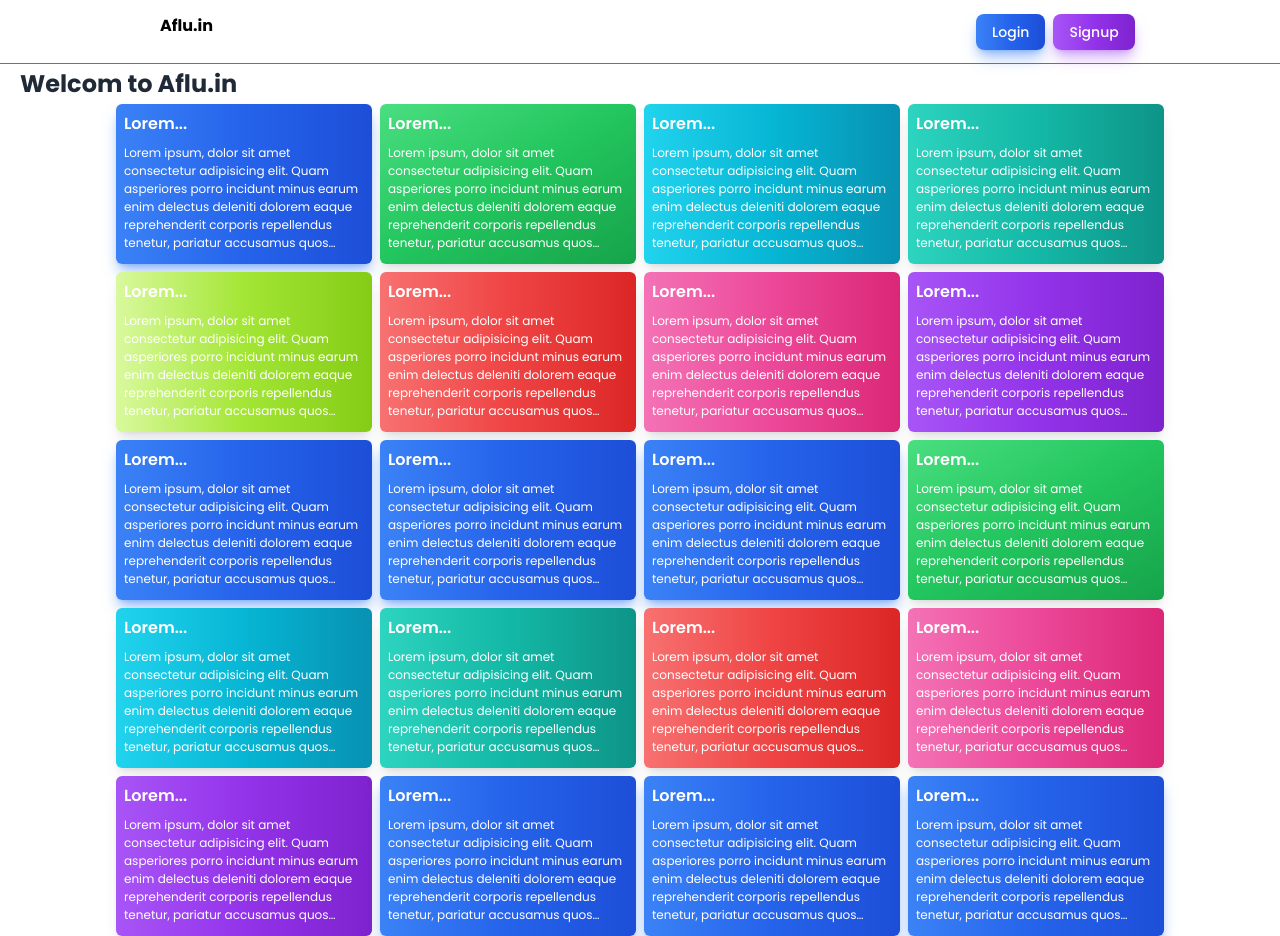
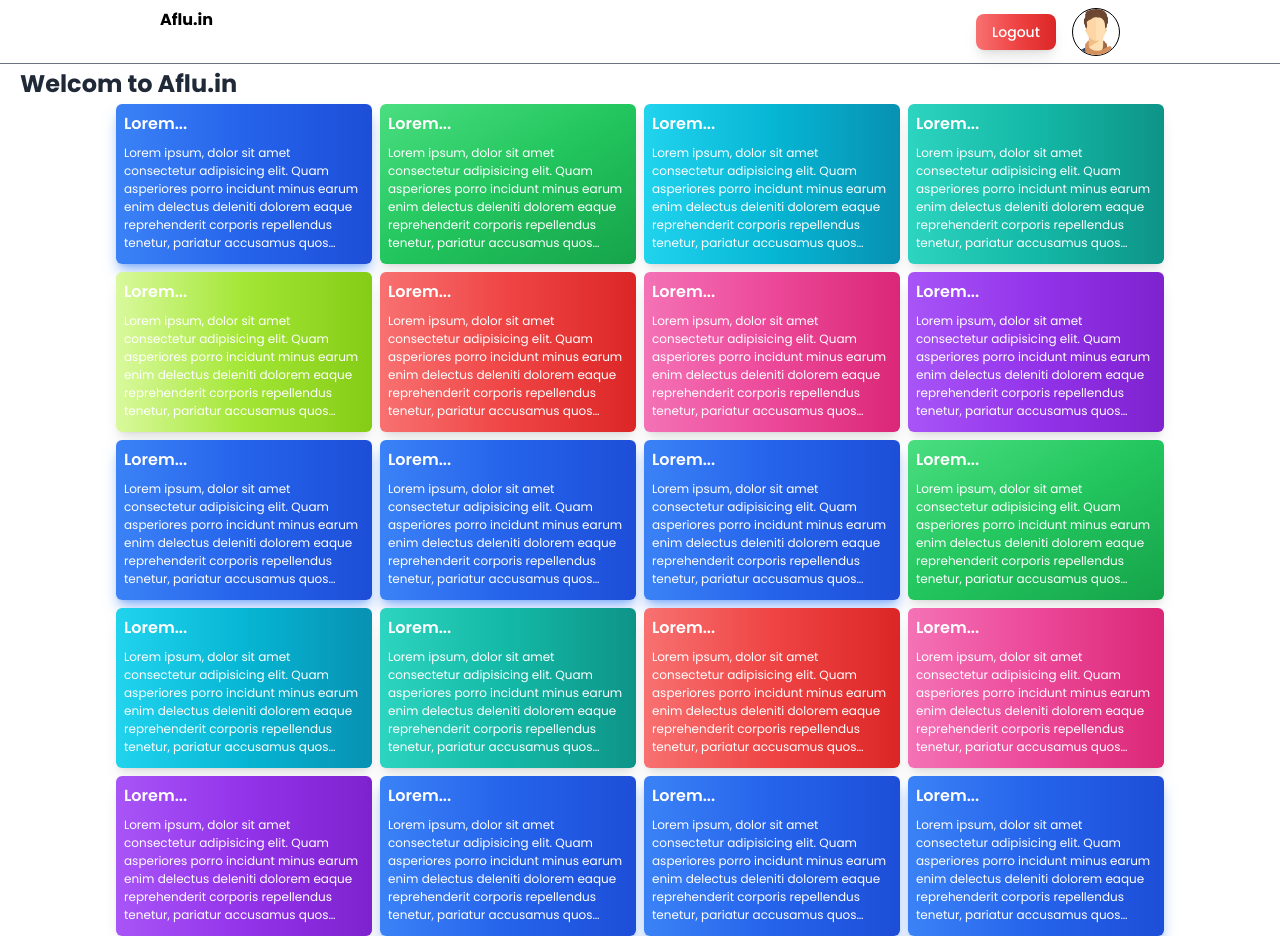
Before and after one commit to mohamedaflah/MERN_usermanagement_Client, a React (Vite) app: page / in a window 1280 px wide. Built offline with nearby package versions, Linux system fonts and the light colour scheme; no server answers; a web font is replaced by a local one.

Commit message:
complted

```diff
--- a/src/components/Navbar.jsx
+++ b/src/components/Navbar.jsx
@@ -1,29 +1,42 @@
 // import { useEffect, useState } from "react";
 import { useSelector } from "react-redux";
 import { useNavigate } from "react-router-dom";
-import demmyImage from '../assets/download.png'
+import demmyImage from "../assets/download.png";
 import { axiosInstance } from "../constants/constants";
 import { useEffect, useState } from "react";
 function Navbar() {
   const navigate = useNavigate();
-  const all=useSelector((state)=>state)
+  const all = useSelector((state) => state);
   const state = useSelector((state) => state.userAuth);
-  const userData=useSelector((state)=>state.signupdata).signupData
-  const [auth,setisAuth]=useState(false)
+  const userData = useSelector((state) => state.signupdata).signupData;
+  const [isLogin, setisLogin] = useState(false);
   console.log(state, "state ");
   console.log(all, "all state ");
   console.log(JSON.stringify(userData), "userdata ");
   console.log(userData.username, "userdataname ");
-  useEffect(()=>{
+  useEffect(() => {
     // alert('calling nav useEffect')
-  },[navigate,location])
+    // alert(location.pathname)
+    // if(location.pathname==='/login'){
+    //   setisLogin(true)
+    // }else{
+    //   setisLogin(false)
+    // }
+  }, [navigate, location]);
   return (
+    <>
+      {location.pathname === "/login" ||location.pathname=='/signup' ? (
         <header className="flex items-center justify-center w-full h-16 border-b border-gray-500">
           <div className="lg:w-[75%] md:w-[85%] w-[90%]  flex justify-between">
-        <h1 className="text-1xl text-grey-500  font-bold cursor-pointer" onClick={()=>navigate('/')}>Aflu.in</h1>
+            <h1
+              className="text-1xl text-grey-500  font-bold cursor-pointer"
+              onClick={() => navigate("/")}
+            >
+              Aflu.in
+            </h1>
 
             <div className="flex items-center justify-between gap-2 w-36">
-          {!state.isAuthenticated ? (
+              {!isLogin ? (
                 <>
                   <div
                     className="flex items-center px-4 py-2 text-sm font-medium text-center text-white rounded-lg shadow-lg cursor-pointer p- bg-gradient-to-r from-blue-500 via-blue-600 to-blue-700 hover:bg-gradient-to-br focus:ring-4 focus:outline-none focus:ring-blue-300 dark:focus:ring-blue-800 shadow-blue-500/50 dark:shadow-lg dark:shadow-blue-800/80"
@@ -47,23 +60,78 @@ function Navbar() {
                   <div
                     className="flex items-center px-4 py-2 text-sm font-medium text-center text-white rounded-lg shadow-lg cursor-pointer p- bg-gradient-to-r from-red-400 via-red-500 to-red-600 hover:bg-gradient-to-br focus:ring-4 focus:outline-none focus:ring-red-300 dark:focus:ring-red-800"
                     onClick={() => {
-                axiosInstance.get("/logout").then(response=>{
-                  if(response.data.status){
-                    navigate('/login')
+                      axiosInstance.get("/logout").then((response) => {
+                        if (response.data.status) {
+                          navigate("/login");
                         }
-                })
+                      });
                     }}
                   >
                     {"Logout"}
                   </div>
-            <div className="w-12 h-12 border border-black rounded-full overflow-hidden cursor-pointer" onClick={()=>navigate(`/profile/${userData._id}`)}>
-              <img src={userData.profileImage?userData.profileImage:demmyImage} alt="" className="object-cover h-full w-full" />
+                  <div
+                    className="w-12 h-12 border border-black rounded-full overflow-hidden cursor-pointer"
+                    onClick={() => navigate(`/profile/${userData._id}`)}
+                  >
+                    <img
+                      src={
+                        userData.profileImage
+                          ? userData.profileImage
+                          : demmyImage
+                      }
+                      alt=""
+                      className="object-cover h-full w-full"
+                    />
                   </div>
                 </>
               )}
             </div>
           </div>
         </header>
+      ) : (
+        <header className="flex items-center justify-center w-full h-16 border-b border-gray-500">
+        <div className="lg:w-[75%] md:w-[85%] w-[90%]  flex justify-between">
+          <h1
+            className="text-1xl text-grey-500  font-bold cursor-pointer"
+            onClick={() => navigate("/")}
+          >
+            Aflu.in
+          </h1>
+
+          <div className="flex items-center justify-between gap-2 w-36">
+              <>
+                <div
+                  className="flex items-center px-4 py-2 text-sm font-medium text-center text-white rounded-lg shadow-lg cursor-pointer p- bg-gradient-to-r from-red-400 via-red-500 to-red-600 hover:bg-gradient-to-br focus:ring-4 focus:outline-none focus:ring-red-300 dark:focus:ring-red-800"
+                  onClick={() => {
+                    axiosInstance.get("/logout").then((response) => {
+                      if (response.data.status) {
+                        navigate("/login");
+                      }
+                    });
+                  }}
+                >
+                  {"Logout"}
+                </div>
+                <div
+                  className="w-12 h-12 border border-black rounded-full overflow-hidden cursor-pointer"
+                  onClick={() => navigate(`/profile/${userData._id}`)}
+                >
+                  <img
+                    src={
+                      userData.profileImage
+                        ? userData.profileImage
+                        : demmyImage
+                    }
+                    alt=""
+                    className="object-cover h-full w-full"
+                  />
+                </div>
+              </>
+          </div>
+        </div>
+      </header>
+      )}
+    </>
   );
 }
 export default Navbar;
```
Lines whose indentation alone changed are shown as unchanged.
